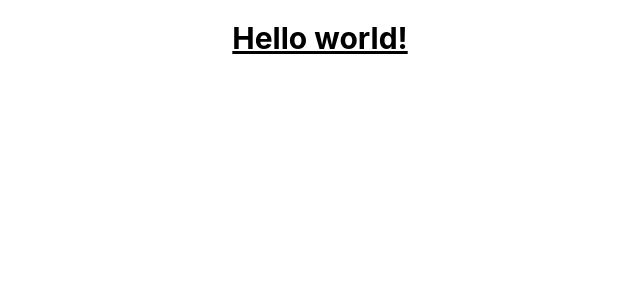
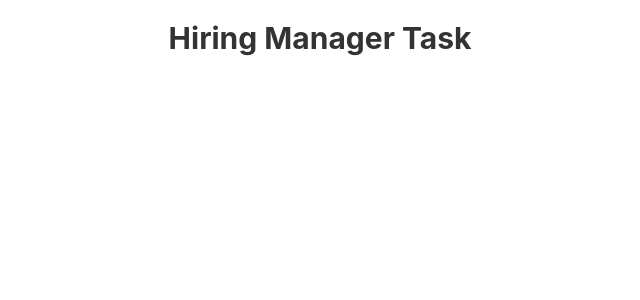
Before and after one commit to mdmitho/Hriing-Manager-task, a React (Create React App) app: page / in a window 1280 px wide. Shown: the top 300 px of the page, without its empty margins (320-960 px from the left). Built offline with nearby package versions, Linux system fonts and the light colour scheme.

Commit message:
daisyUI themes Add done

```diff
--- a/package.json
+++ b/package.json
@@ -6,6 +6,7 @@
     "@testing-library/jest-dom": "^5.16.5",
     "@testing-library/react": "^13.4.0",
     "@testing-library/user-event": "^13.5.0",
+    "daisyui": "^2.42.0",
     "react": "^18.2.0",
     "react-dom": "^18.2.0",
     "react-scripts": "5.0.1",
--- a/src/App.js
+++ b/src/App.js
@@ -4,9 +4,13 @@ import './App.css';
 function App() {
   return (
     <div className="App">
-       <h1 className="text-3xl font-bold underline mt-5">
-      Hello world!
+       <h1 className="text-3xl font-bold  mt-5">
+      Hiring Manager Task
     </h1>
+
+
+
+
     </div>
   );
 }
--- a/tailwind.config.js
+++ b/tailwind.config.js
@@ -6,5 +6,20 @@ module.exports = {
   theme: {
     extend: {},
   },
-  plugins: [],
+  daisyui: {
+    themes: [
+      {
+        mytheme: {
+          primary: "#a991f7",
+          secondary: "#f6d860",
+          accent: "#37cdbe",
+          neutral: "#3d4451",
+          "base-100": "#ffffff",
+        },
+      },
+
+    ],
+  },
+
+  plugins: [require("daisyui")],
 }
```
Also changed, not shown: 1 other file (tests, documents, lock files or other folders).
